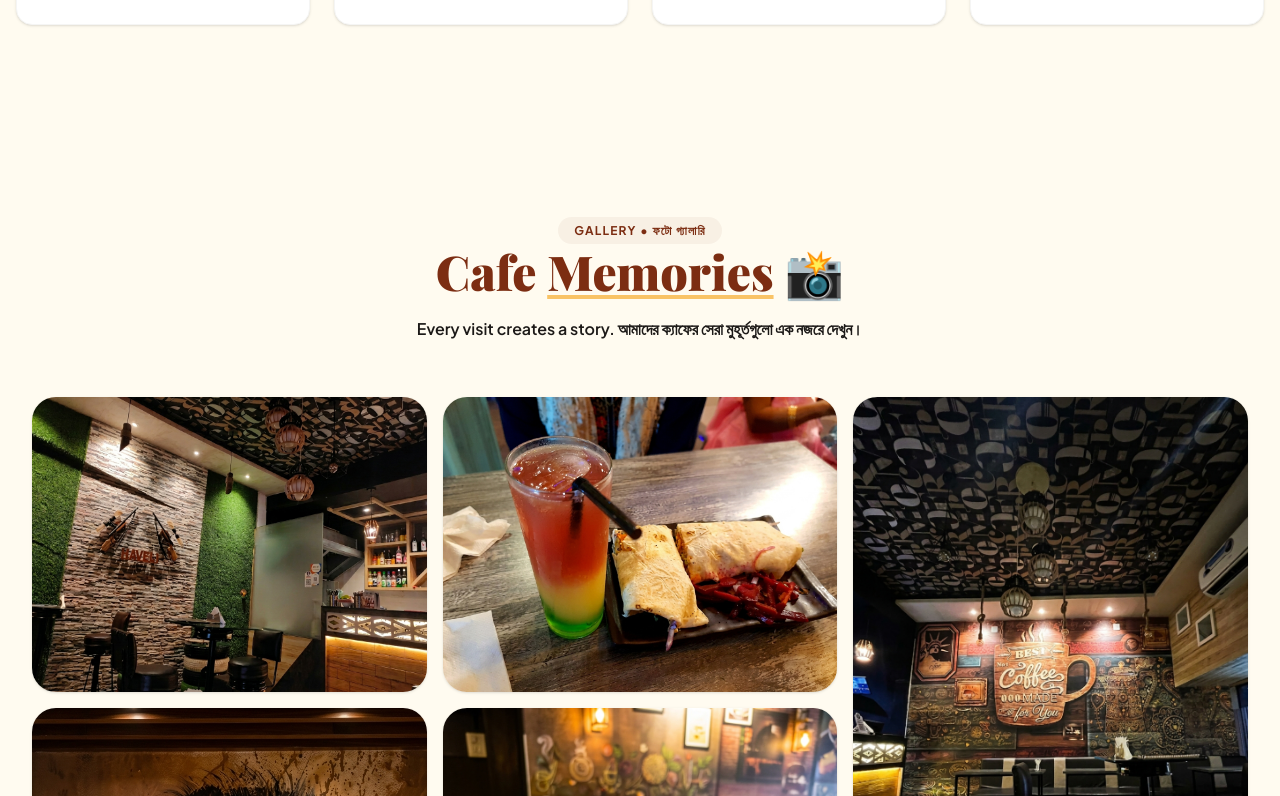
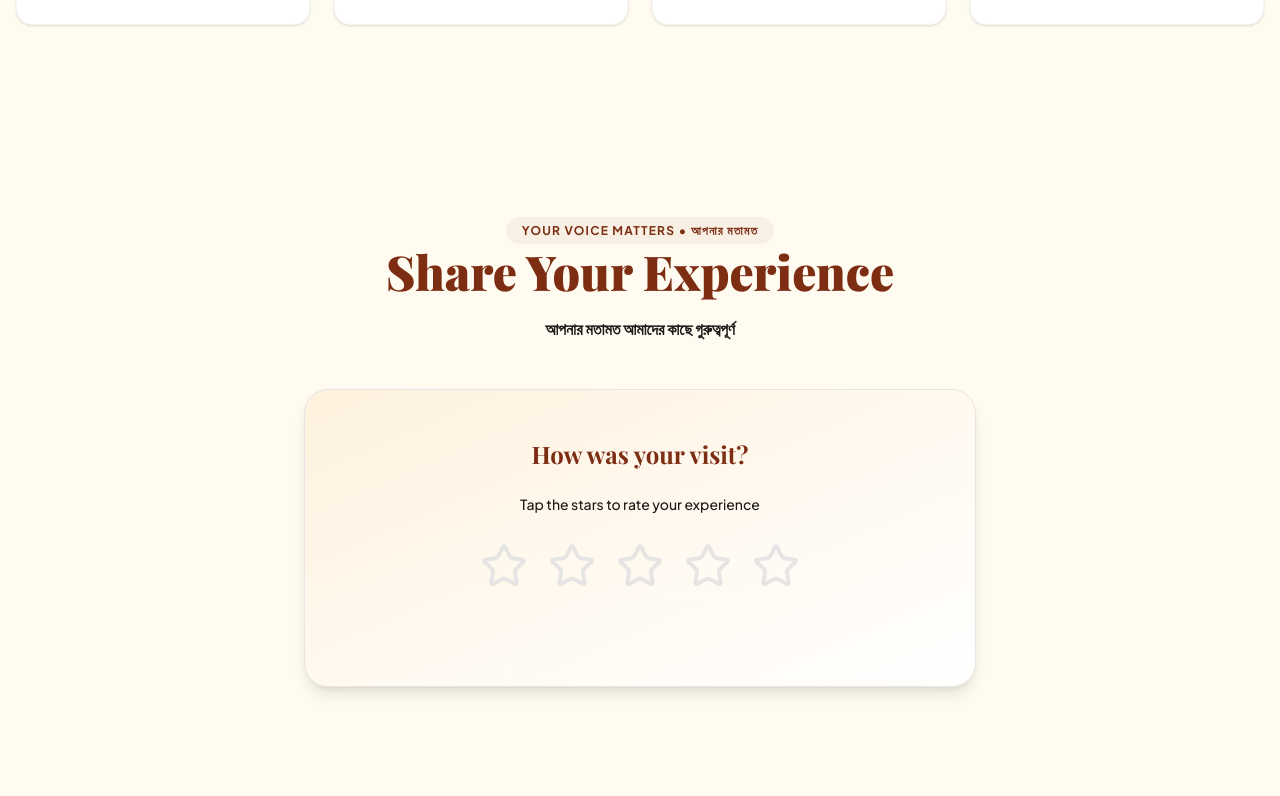
Before and after one commit to adeditsmsg-oss/havelicafe.com, a Next.js app: page / in a window 1280 px wide. Shown: the part 6264-7060 px from the top of the page. Built offline with nearby package versions, Linux system fonts and the light colour scheme; a web font is replaced by a local one.

Commit message:
Move_ReputationManager_directly_after_CustomerFavourites

```diff
--- a/src/app/page.tsx
+++ b/src/app/page.tsx
@@ -49,6 +49,9 @@ export default function Home() {
         {/* 8. Customer Favourites (NEW) */}
         <CustomerFavourites />
 
+        {/* 13. Google Review Reputation Management */}
+        <ReputationManager />
+
         {/* 9. Cafe Memories Gallery (using real images) */}
         <CafeMemories />
 
@@ -60,9 +63,6 @@ export default function Home() {
 
         {/* 11. Reservation Form */}
         <Reservation />
-
-        {/* 13. Google Review Reputation Management */}
-        <ReputationManager />
 
         {/* 14. Frequently Asked Questions */}
         <FAQ />
```
